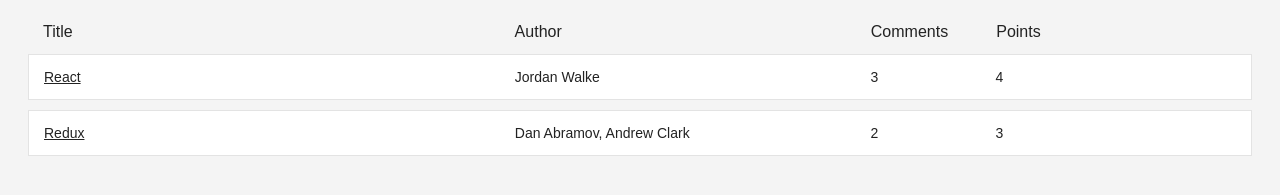
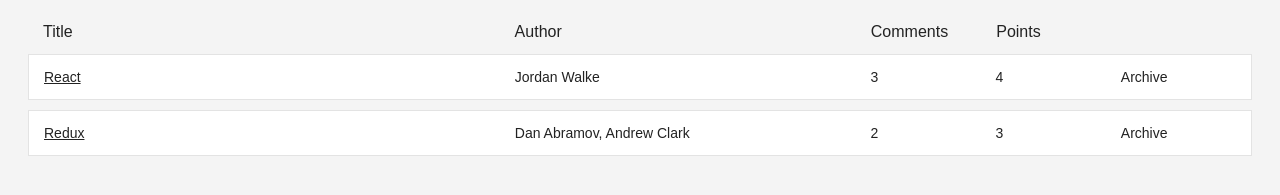
Before and after one commit to hyosunko/react-mobx-hackernews, a React (Create React App) app: page / in a window 1280 px wide. Shown: the top 195 px of the page. Built offline with nearby package versions, Linux system fonts and the light colour scheme.

Commit message:
add archive story button

```diff
--- a/src/components/App.js
+++ b/src/components/App.js
@@ -3,9 +3,9 @@
 
 import "./App.css";
 
-const App = ({ stories }) => (
+const App = ({ stories, onArchive }) => (
   <div className="app">
-    <Stories stories={stories} />
+    <Stories stories={stories} onArchive={onArchive} />
   </div>
 );
 
--- /dev/null
+++ b/src/components/Button.js
@@ -0,0 +1,15 @@
+import React from "react";
+
+const ButtonInline = ({ onClick, type = "button", children }) => (
+  <Button type={type} className="button-inline" onClick={onClick}>
+    {children}
+  </Button>
+);
+
+const Button = ({ onClick, className, type = "button", children }) => (
+  <button type={type} className={className} onClick={onClick}>
+    {children}
+  </button>
+);
+
+export { ButtonInline };
--- a/src/components/Stories.js
+++ b/src/components/Stories.js
@@ -24,11 +24,16 @@
   }
 };
 
-const Stories = ({ stories }) => (
+const Stories = ({ stories, onArchive }) => (
   <div className="stories">
     <StoriesHeader columns={COLUMNS} />
     {(stories || []).map(story => (
-      <Story story={story} key={story.objectID} columns={COLUMNS} />
+      <Story
+        story={story}
+        key={story.objectID}
+        columns={COLUMNS}
+        onArchive={onArchive}
+      />
     ))}
   </div>
 );
--- a/src/components/Story.js
+++ b/src/components/Story.js
@@ -1,8 +1,9 @@
 import React from "react";
+import { ButtonInline } from "./Button";
 import "./Story.css";
 
-const Story = ({ story, columns }) => {
-  const { title, url, author, num_comments, points } = story;
+const Story = ({ story, columns, onArchive }) => {
+  const { title, url, author, num_comments, points, objectID } = story;
   return (
     <div className="story">
       <span style={{ width: columns.title.width }}>
@@ -11,7 +12,9 @@
       <span style={{ width: columns.author.width }}>{author}</span>
       <span style={{ width: columns.comments.width }}>{num_comments}</span>
       <span style={{ width: columns.points.width }}>{points}</span>
-      <span style={{ width: columns.archive.width }} />
+      <span style={{ width: columns.archive.width }}>
+        <ButtonInline onClick={() => onArchive(objectID)}>Archive</ButtonInline>
+      </span>
     </div>
   );
 };
--- a/src/index.js
+++ b/src/index.js
@@ -22,4 +22,12 @@
   }
 ];
 
-ReactDOM.render(<App stories={stories} />, document.getElementById("root"));
+ReactDOM.render(
+  <App
+    stories={stories}
+    onArchive={objectID => {
+      console.log(objectID);
+    }}
+  />,
+  document.getElementById("root")
+);
```
